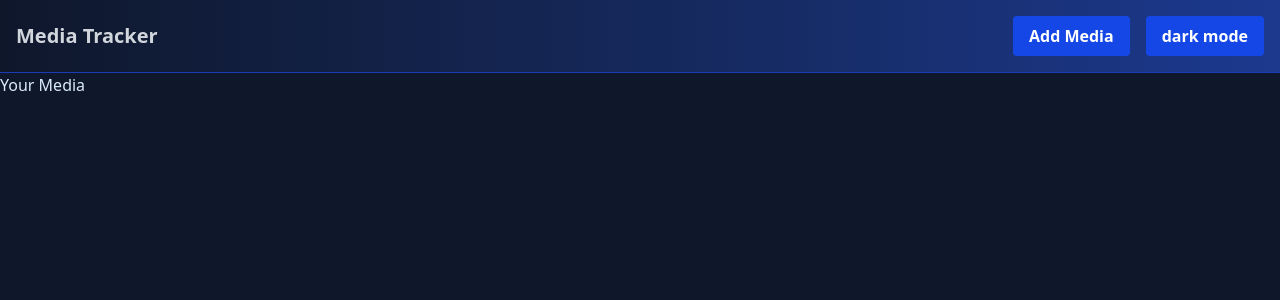
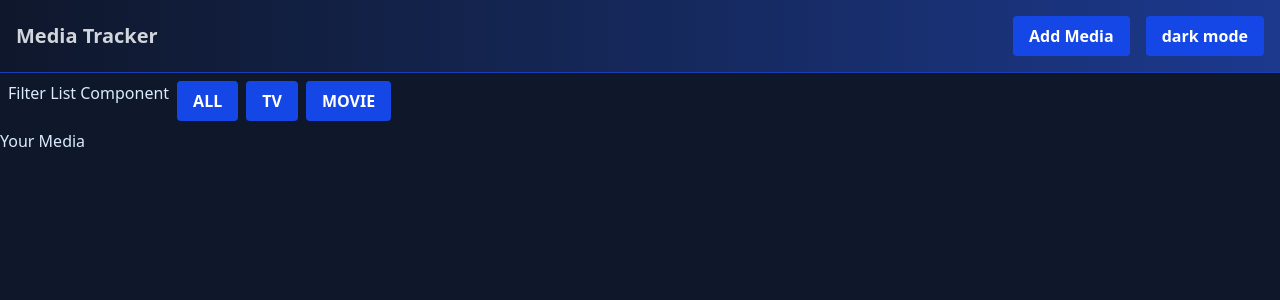
Before and after one commit to jjam02/media-tracker, a React (Vite) app in the folder jjam02-media-tracker/: page / in a window 1280 px wide. Shown: the top 300 px of the page. Built offline with nearby package versions, Linux system fonts and the light colour scheme.

Commit message:
filters work

```diff
--- a/jjam02-media-tracker/src/App.tsx
+++ b/jjam02-media-tracker/src/App.tsx
@@ -2,6 +2,7 @@ import { useEffect, useState } from 'react';
 import type { Media, MediaFunctions } from './types/media';
 import Header from './components/Header'
 import MediaGrid from './components/MediaGrid'
+import FilterList from './components/FilterList';
 import './App.css'
 import './index.css'
 
@@ -15,8 +16,13 @@ function App() {
 
   const [mediaList, setMediaList] = useState<Media[]>(mediaListFromStorage ? JSON.parse(mediaListFromStorage) : []);
   const [showModal, setShowModal] = useState(false);
+  const [filter, setFilter] = useState<'All' | 'TV' | 'Movie'>('All');
 
   const [theme, setTheme] = useState<'light' | 'dark'>('light');
+
+  const handleSetFilter = (currentFilter: 'All' | 'TV' | 'Movie') => {
+    setFilter(currentFilter);
+  }
 
   const toggleTheme = () => {
     setTheme(theme === 'dark' ? 'light' : 'dark');
@@ -60,8 +66,8 @@ function App() {
         onToggleTheme={toggleTheme}
         setMediaList={setMediaList}
       />
-
-      <MediaGrid mediaList={mediaList} mediaFunctions={mediaFunctions} setMediaList={setMediaList} />
+      <FilterList FilterSet={handleSetFilter} filter={filter} />
+      <MediaGrid mediaList={mediaList.filter(media => filter === 'All' || media.type === filter)} mediaFunctions={mediaFunctions} setMediaList={setMediaList} />
     </div>
   )
 }
--- /dev/null
+++ b/jjam02-media-tracker/src/components/FilterList.tsx
@@ -0,0 +1,23 @@
+
+interface FilterListProps {
+    FilterSet: (filter: 'All' | 'TV' | 'Movie') => void;
+    filter: 'All' | 'TV' | 'Movie';
+}
+
+
+function FilterList({ FilterSet }: FilterListProps) {
+    return (<div className="flex flex-row gap-2 m-2">
+        Filter List Component
+        <button onClick={() => FilterSet('All')}>ALL</button>
+        <button onClick={() => FilterSet('TV')}>TV</button>
+        <button onClick={() => FilterSet('Movie')}>MOVIE</button>
+
+    </div>)
+}
+
+
+
+
+
+
+export default FilterList;
```
